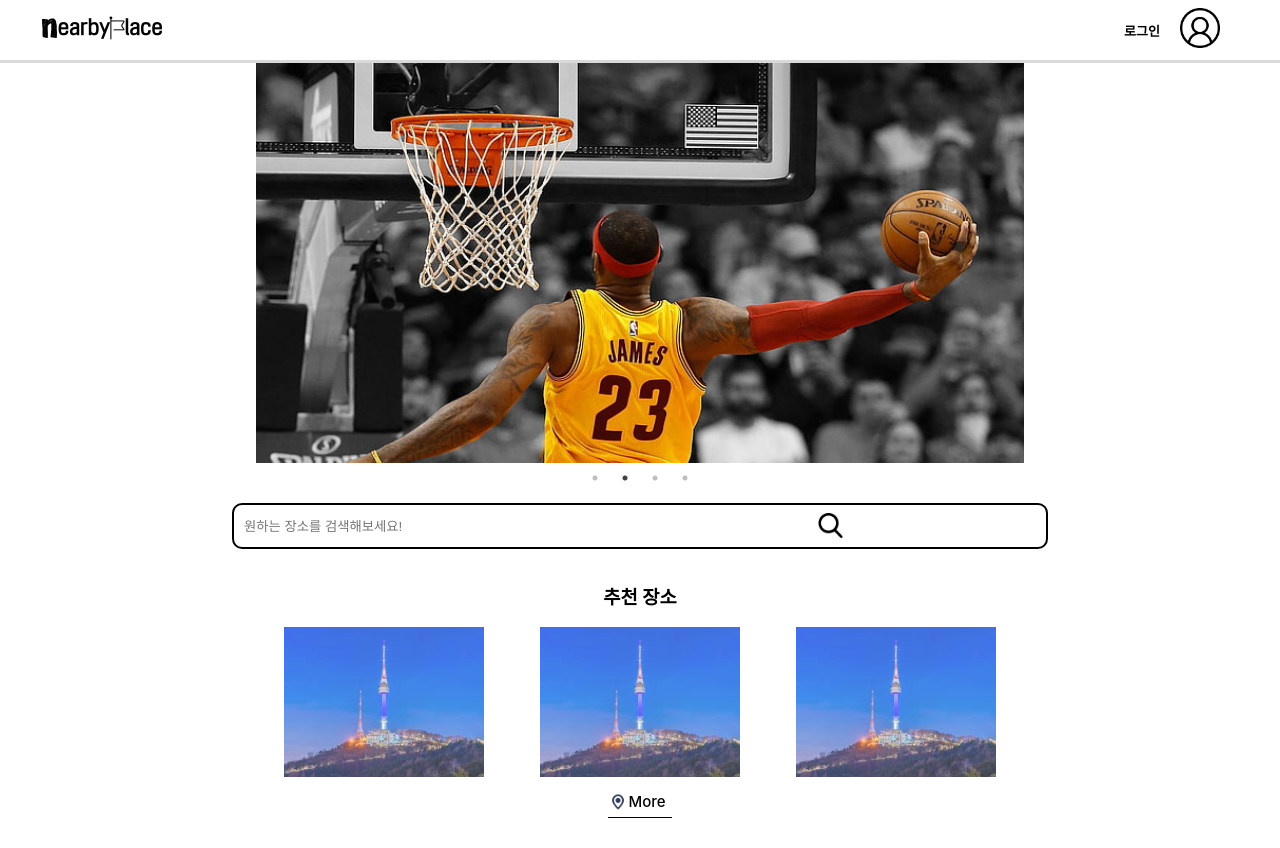
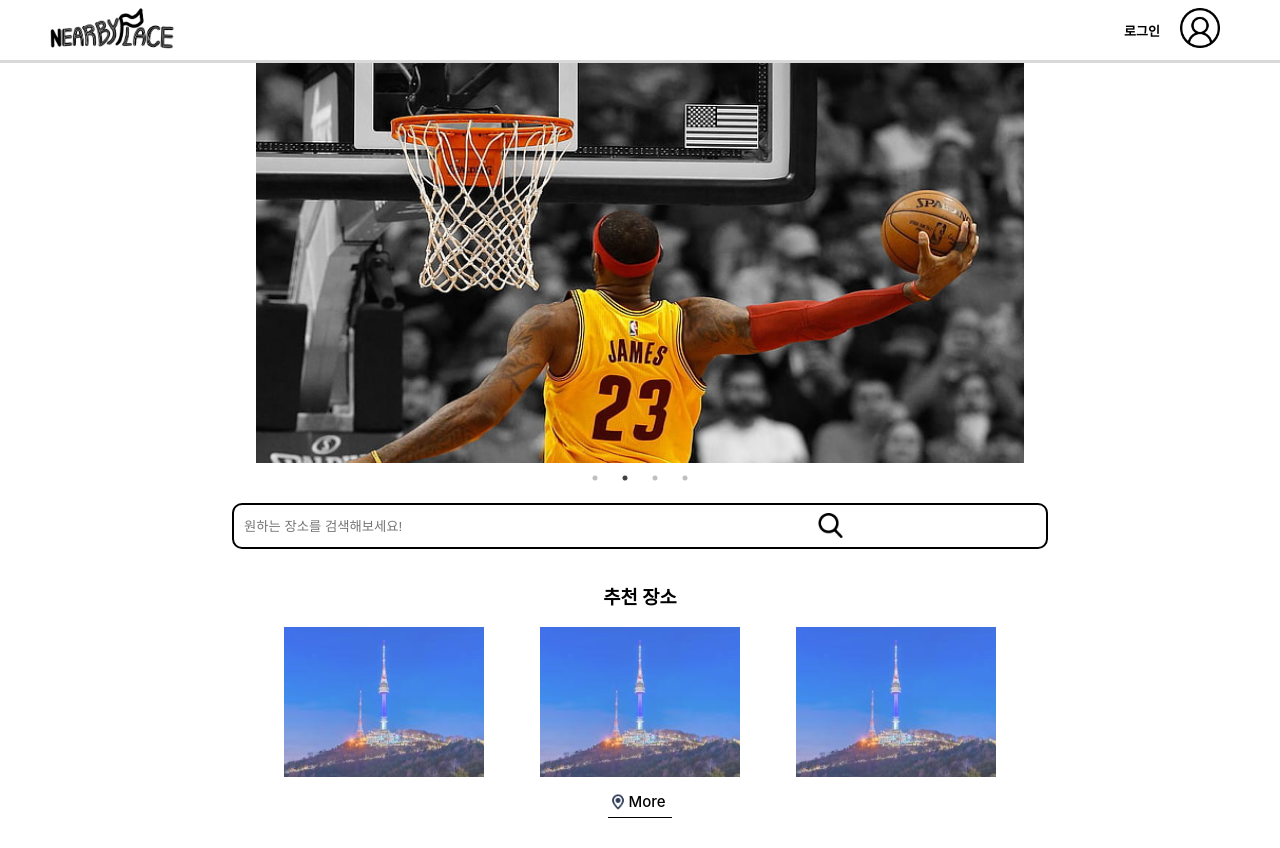
Before and after one commit to chlgksdbs/near-by-place, a React (Create React App) app in the folder client/: page / in a window 1280 px wide. Shown: the top 848 px of the page. Built offline with nearby package versions, Linux system fonts and the light colour scheme.

Commit message:
refactor: 로고 교체 작업
- 로고 교체

```diff
--- a/client/src/components/Header/index.js
+++ b/client/src/components/Header/index.js
@@ -2,7 +2,7 @@
 import { Link } from "react-router-dom";
 
 import { Container, Logo, Account, LoginButton } from './style';
-import LogoImg from '../../assets/logo.png'
+import LogoImg from '../../assets/logo.jpg'
 import LoginModal from '../Modal/Login';
 import AccountImg from '../../assets/account.png';
 
--- a/client/src/components/Header/style.js
+++ b/client/src/components/Header/style.js
@@ -11,7 +11,7 @@
 
 export const Logo = styled.img`
     height: 50px;
-    margin-left: 40px;
+    margin-left: 50px;
 `;
 
 export const Account = styled.img`
--- a/client/src/components/Modal/Login/index.js
+++ b/client/src/components/Modal/Login/index.js
@@ -13,7 +13,7 @@
 } from './style';
 
 import CloseImg from '../../../assets/close.png';
-import FaviconImg from '../../../assets/logo.png';
+import LogoImg from '../../../assets/logo.jpg';
 import EmailImg from '../../../assets/EmailLoginButton.png';
 import KakaoImg from '../../../assets/kakaoLoginButton.png';
 import GoogleImg from '../../../assets/googleLoginButton.png';
@@ -27,7 +27,7 @@
                     <Container>
                         <CloseIcon src={CloseImg} onClick={props.closeLoginModal} />
                         <ModalContent onClick={props.loginModalOn}>
-                            <LoginLogo src={FaviconImg} />
+                            <LoginLogo src={LogoImg} />
                             <LoginIdInput type="text" placeholder="아이디" />
                             <LoginPwInput type="password" placeholder="비밀번호" />
 
```
Also changed, not shown: client/src/assets/logo.jpg (added), client/src/assets/logo.png (deleted).
